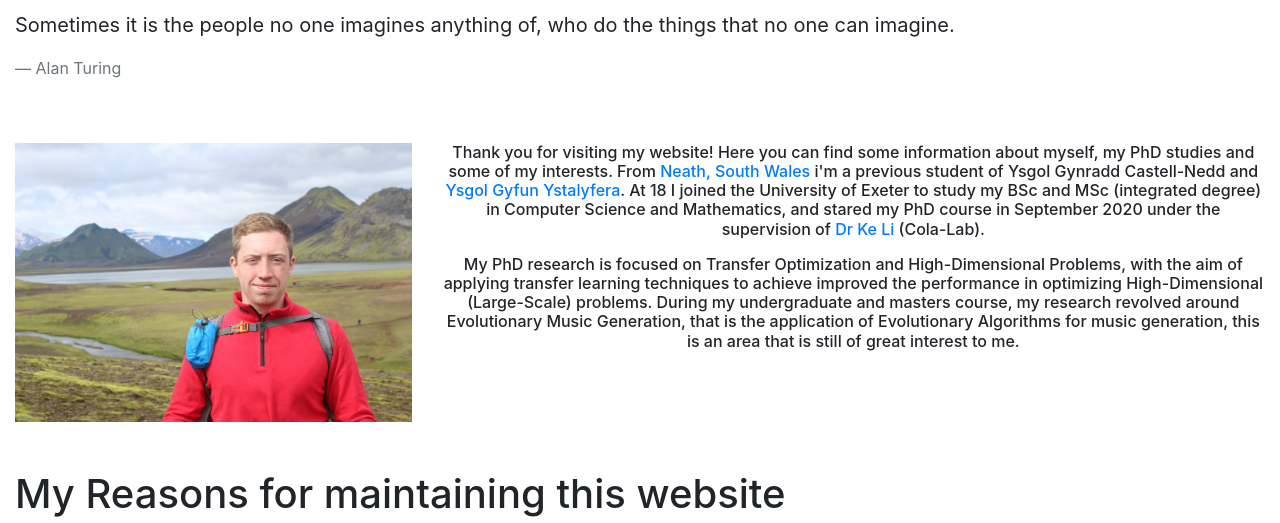
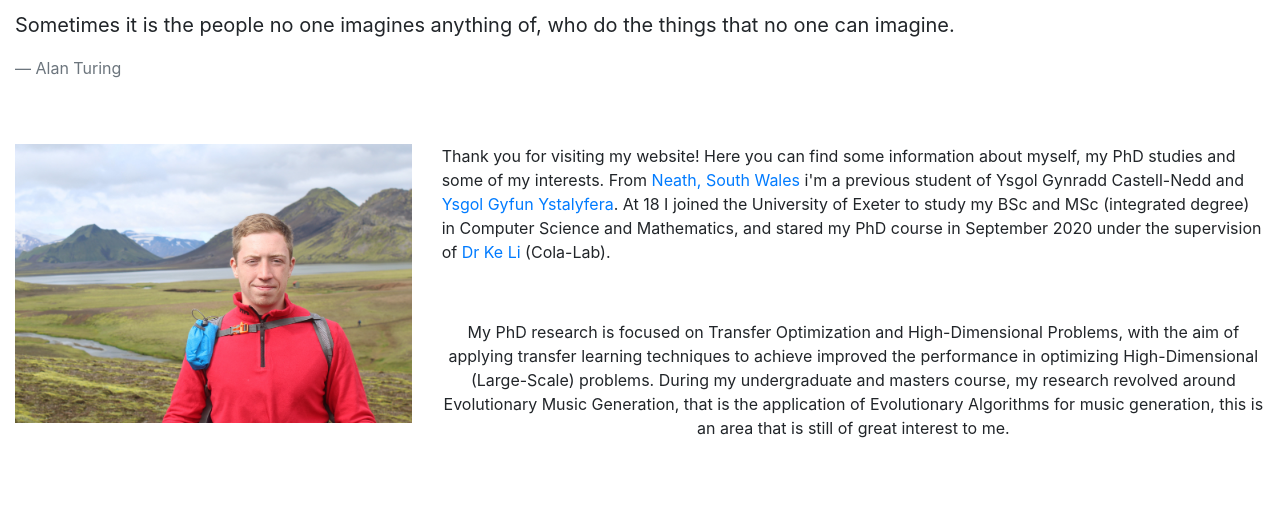
Before and after one commit to phoenixwilliams/PersonalWebsite, a plain HTML site: page mainpage.html in a window 1280 px wide. Shown: the part 244-767 px from the top of the page. Drawn offline with nearby package versions, Linux system fonts and the light colour scheme.

Commit message:
Update mainpage.html
Re-formatted grid design for code clean up

```diff
--- a/mainpage.html
+++ b/mainpage.html
@@ -57,30 +57,30 @@
   </blockquote>
 </div>
 
-<div class="container-fluid">
-  <!-- Control the column width, and how they should appear on different devices -->
-  <div class="row" style="margin-top: 5%;">
-    <div class="col-md-4 col-md-30">
-      <img src="phoenix_cropped.jpg" class="img-fluid" style="margin-left: 0;">
+<div class="container-fluid" style="text-align: center; margin-top: 5%;">
+  <div class="row">
+    <div class="col-4">
+      <img src="phoenix_cropped.jpg" class = "img-fluid" width="400vw" style="margin-left: 0;">
     </div>
-    <div class="col-md-8 col-md-70">
-      <h6 style="text-align: center;" class="text-fluid"><p>Thank you for visiting my website! Here you can find some information about myself, my PhD studies and some of my interests. From <a href="https://en.wikipedia.org/wiki/Neath">Neath, South Wales</a> i'm
+    <div class="col">
+      <p style="text-align: left;">
+        Thank you for visiting my website! Here you can find some information about myself, my PhD studies and some of my interests. From <a href="https://en.wikipedia.org/wiki/Neath">Neath, South Wales</a> i'm
         a previous student of Ysgol Gynradd Castell-Nedd and <a href="https://www.ysgolystalyferabrodur.cymru/en/">Ysgol Gyfun Ystalyfera</a>. At 18 I joined the University of Exeter to study my BSc and MSc (integrated degree)
         in Computer Science and Mathematics, and stared my PhD course in September 2020 under the supervision of <a href="https://cola-laboratory.github.io">Dr Ke Li</a> (Cola-Lab).</p>
-        <p>
-            My PhD research is focused on Transfer Optimization and High-Dimensional Problems, with the aim of applying transfer learning techniques to achieve improved the performance in
-            optimizing High-Dimensional (Large-Scale) problems. During my undergraduate and masters course, my research revolved around Evolutionary Music Generation, that is the application of
-            Evolutionary Algorithms for music generation, this is an area that is still of great interest to me.
-        </p>
-    </h6>
+      <p>
+      <br>
+      <p>
+        My PhD research is focused on Transfer Optimization and High-Dimensional Problems, with the aim of applying transfer learning techniques to achieve improved the performance in
+        optimizing High-Dimensional (Large-Scale) problems. During my undergraduate and masters course, my research revolved around Evolutionary Music Generation, that is the application of
+        Evolutionary Algorithms for music generation, this is an area that is still of great interest to me.
+    </p>
     </div>
+  </div>
   </div>
 </div>
 
-<br>
-<br>
 
-<div class="container-fluid" style="text-align: left">
+<div class="container-fluid" style="text-align: center; margin-top: 5%;">
     <h1>My Reasons for maintaining this website</h1>
     <p>To students who are curious about why someone would spend their time to maintain such a website like this:</p>
     <dl>
```
